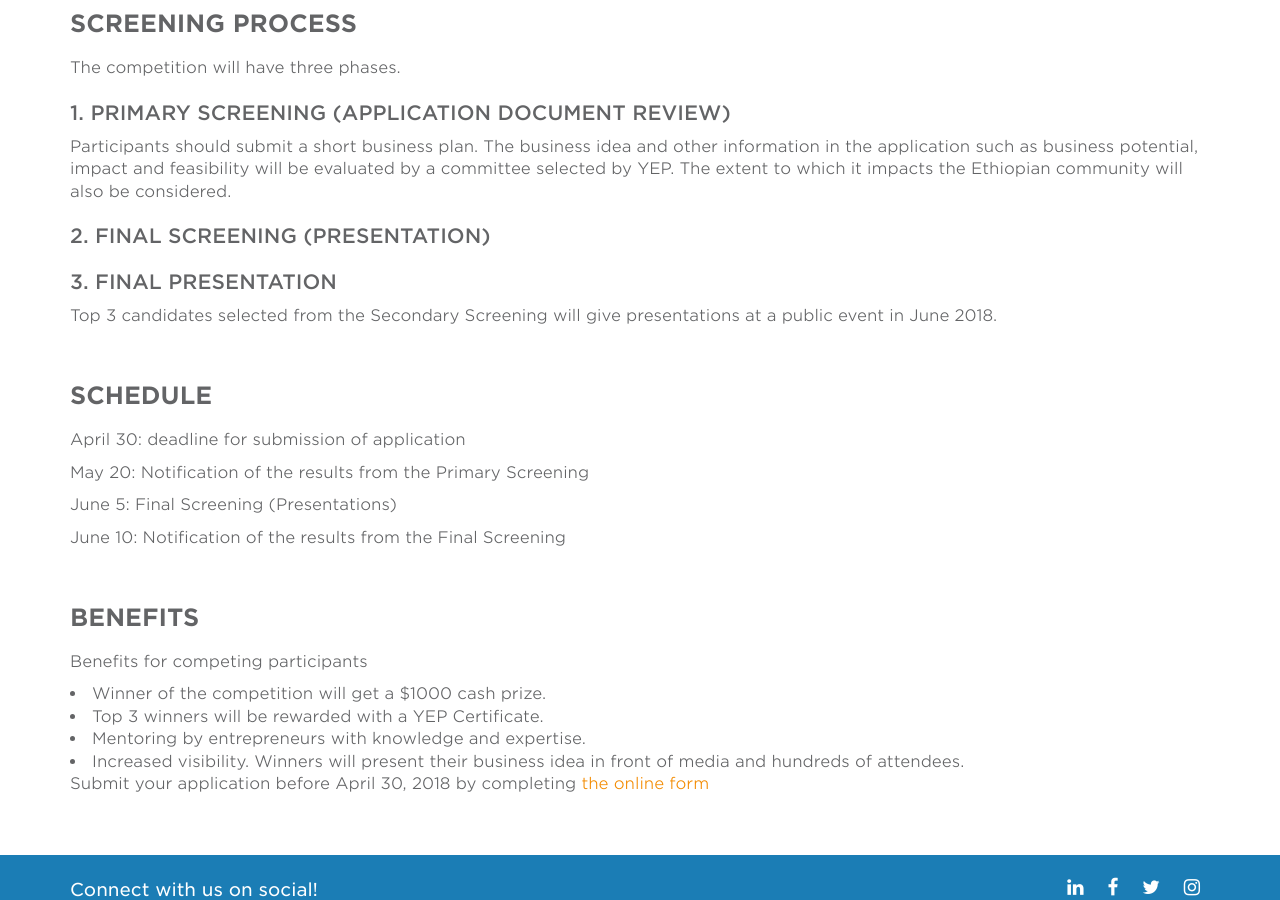
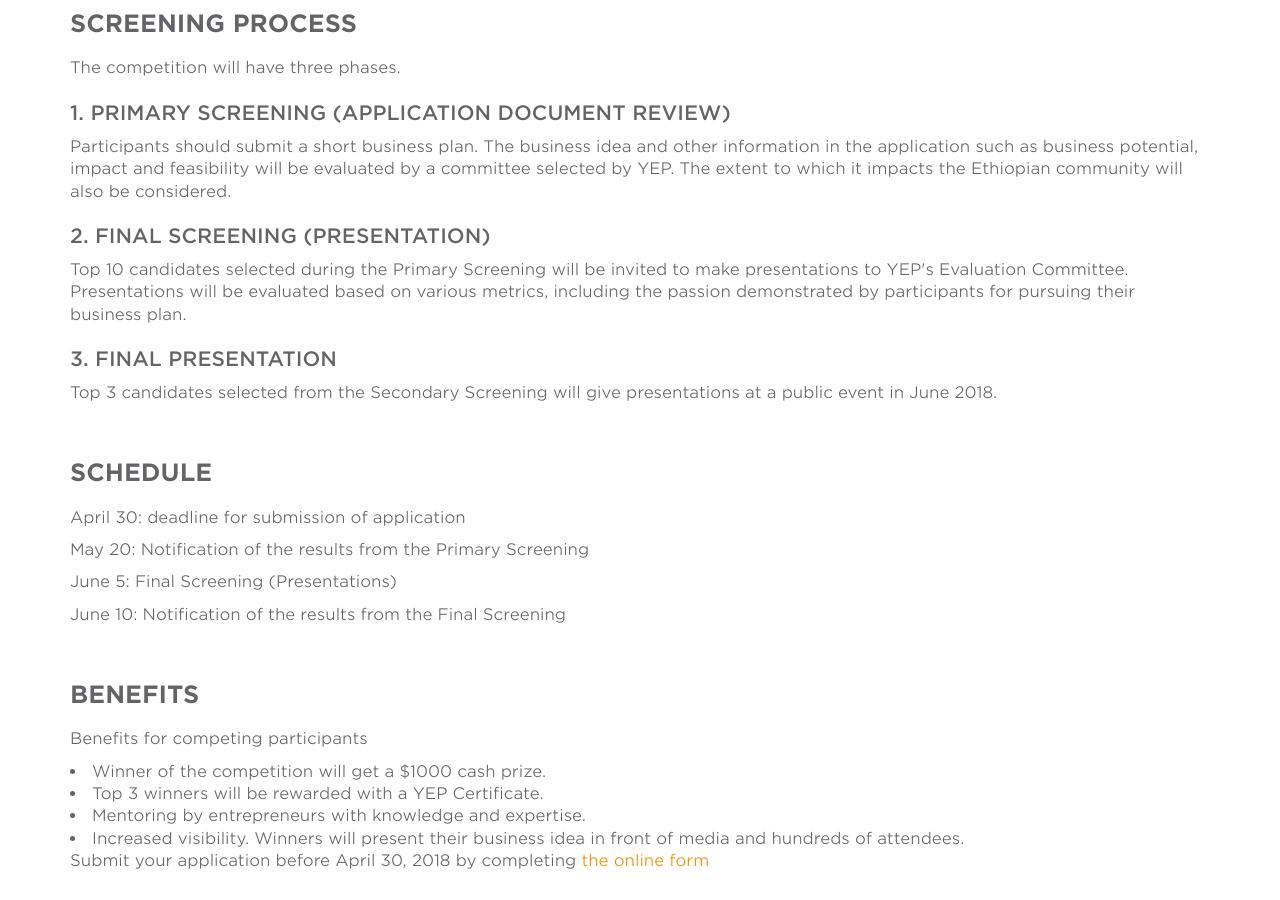
Before and after one commit to YEPNetwork/yepnetwork.github.io, a Jekyll site: the page built from _pages/business-idea.html, in a window 1280 px wide and 900 px high, scrolled down 657 px. Built offline with Jekyll 4.4.1, drawn with Linux system fonts in a browser that asks for light colours; nearby versions of some CDN libraries.

Commit message:
Update business-idea.html

```diff
--- a/_pages/business-idea.html
+++ b/_pages/business-idea.html
@@ -15,7 +15,7 @@ body_class: business idea
 <h3> 1. PRIMARY SCREENING (APPLICATION DOCUMENT REVIEW) </h3>
 <p> Participants should submit a short business plan. The business idea and other information in the application such as business potential, impact and feasibility will be evaluated by a committee selected by YEP. The extent to which it impacts the Ethiopian community will also be considered.</p>
 <h3> 2. FINAL SCREENING  (PRESENTATION) </h2>
- <p Top 10 candidates selected during the Primary Screening will be invited to make presentations to YEP's Evaluation Committee. Presentations will be evaluated based on various metrics, including the passion demonstrated by participants for pursuing their business plan. </p>
+ <p> Top 10 candidates selected during the Primary Screening will be invited to make presentations to YEP's Evaluation Committee. Presentations will be evaluated based on various metrics, including the passion demonstrated by participants for pursuing their business plan. </p>
 <h3> 3. FINAL PRESENTATION </h2>
  <p> Top 3 candidates selected from the Secondary Screening will give presentations at a public event in June 2018. </p>
 <h2> SCHEDULE </h2>
```
